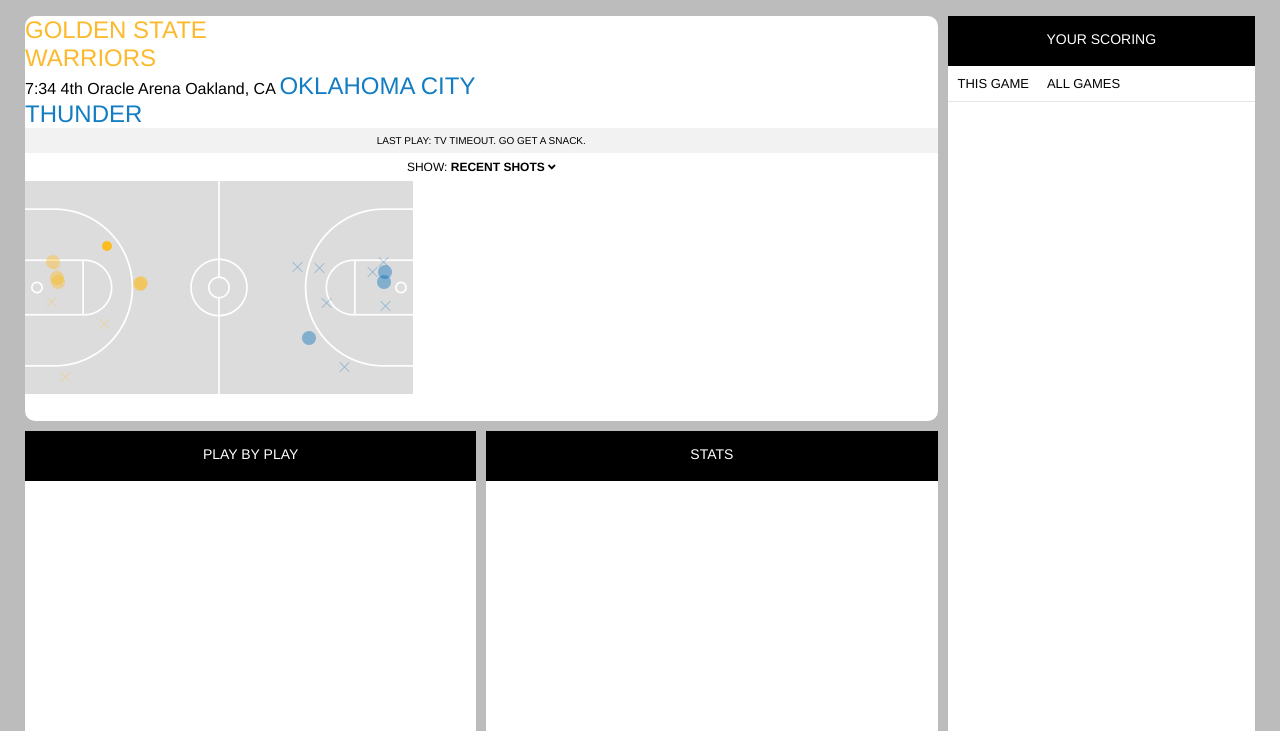
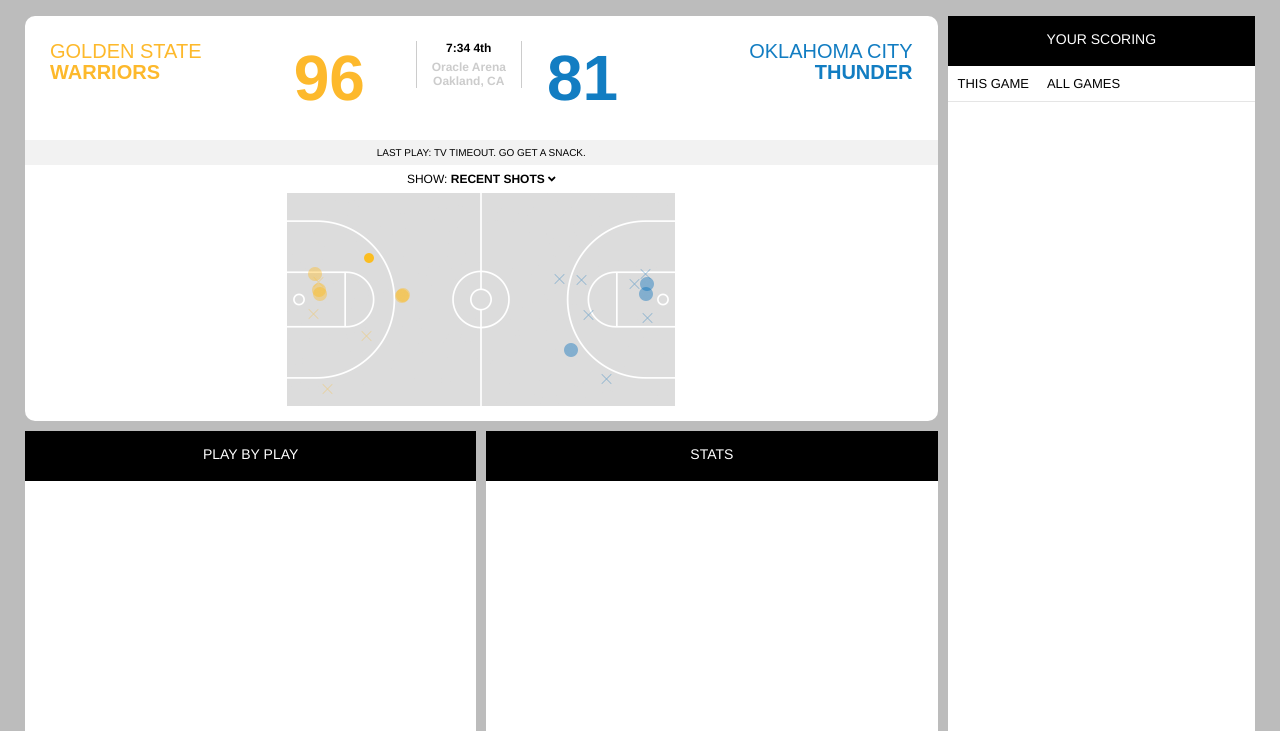
Before and after one commit to rawaid/fd, a website: page public/index.html in a window 1280 px wide. Shown: the part 69-800 px from the top of the page. Drawn offline with Linux system fonts and the light colour scheme.

Commit message:
shotchart features

```diff
--- a/public/index.html
+++ b/public/index.html
@@ -53,21 +53,25 @@
 
     <div class="shotchart-container">
       <div class="shotchart-container__header">
-        <span class="shotchart-container__header--away">
+        <div class="shotchart-container__header--away">
           <span class="shotchart-container__awayCity">Golden State</span>
           <span class="shotchart-container__awayTeam">Warriors</span>
-        </span>
+        </div>
 
-        <span class="shotchart-container__header--info">
-          <span>7:34 4th</span>
-          <span>Oracle Arena</span>
-          <span>Oakland, CA</span>
-        </span>
+        <div class="shotchart-container__awayScore">96</div>
 
-        <span class="shotchart-container__header--home">
+        <div class="shotchart-container__header--info">
+          <span class="shotchart-container__header--time">7:34 4th</span>
+          <span class="shotchart-container__header--location">Oracle Arena</span>
+          <span class="shotchart-container__header--location">Oakland, CA</span>
+        </div>
+
+        <div class="shotchart-container__homeScore">81</div>
+
+        <div class="shotchart-container__header--home">
             <span class="shotchart-container__homeCity">Oklahoma City</span>
             <span class="shotchart-container__homeTeam">Thunder</span>
-          </span>
+        </div>
       </div>
 
       <div class="shotchart-container__spacer">
--- a/scss/styles.scss
+++ b/scss/styles.scss
@@ -8,6 +8,7 @@
 $white: #fff;
 $border: #e5e5e5;
 $spacer: #f2f2f2;
+$lightGray: #cccccc;
 
 
 $main-font: 'Gotham', 'Helvetica', 'Arial', sans-serif;
@@ -22,7 +23,6 @@
   height: 100%;
   margin: 0;
 }
-
 
 .selected {
   background: $fanduel-highlight;
@@ -125,35 +125,85 @@
 
  .shotchart-container {
    margin: 5px;
-   justify-content: center;
    height: 405px;
    background: $white;
    border-radius: 10px;
 
-   &__header--away {
-     color: $warriors;
+
+   &__header {
+     padding: 25px;
+     display: flex;
+     flex-direction: row;
+
+     &--away {
+      flex: 2;
+      color: $warriors;
+      text-align: left;
+     }
+
+     &--home {
+      flex: 2;
+      color:$thunder;
+      text-align: right;
+     }
+
+     &--location {
+      color: $lightGray;
+     }
+
+     &--time {
+       padding-bottom: 5px;
+     }
+
+     &--location,
+     &--time {
+       font-weight: bold;
+       font-size: 12px;
+       display: block;
+       text-align: center;
+       border-left: 1px solid $lightGray;
+       border-right: 1px solid $lightGray;
+       padding-left: 15px;
+       padding-right: 15px;
+     }
    }
 
-   &__header--home {
-     color:$thunder;
-   }
+   &__awayScore {
+    color: $warriors;
+    flex: 1;
+  }
+
+  &__homeScore {
+    color: $thunder;
+    flex: 1;
+    margin-left: 25px;
+  }
+
+  &__awayScore,
+  &__homeScore {
+    flex: 1;
+    font-size: 64px;
+    font-weight: bold;
+  }
 
    &__awayCity,
    &__awayTeam,
    &__homeCity,
    &__homeTeam {
-     font-size: 1.5em;
+     font-family: 'Gotham Medium', sans-serif;
+     font-size: 20px;
+     line-height: 20px;
      text-transform: uppercase;
    }
 
    &__awayCity,
    &__homeCity {
-     font-weight: 200;
+     font-weight: 400;
    }
 
    &__awayTeam,
    &__homeTeam {
-     font-weight: 400;
+     font-weight: bold;
      display: block;
    }
 
@@ -175,6 +225,10 @@
      &--selected {
        font-weight: bold;
      }
+   }
+
+   &__content {
+     text-align: center;
    }
  }
 
@@ -237,4 +291,10 @@
    .inside-left {
      flex-direction: column;
    }
+
+   .shotchart-container {
+     &__content img {
+       width: 60%;
+     }
+   }
  }
```
Also changed, not shown: partials/indexbody.html (+13 -9 lines), css/styles.css, public/css/styles.css.
